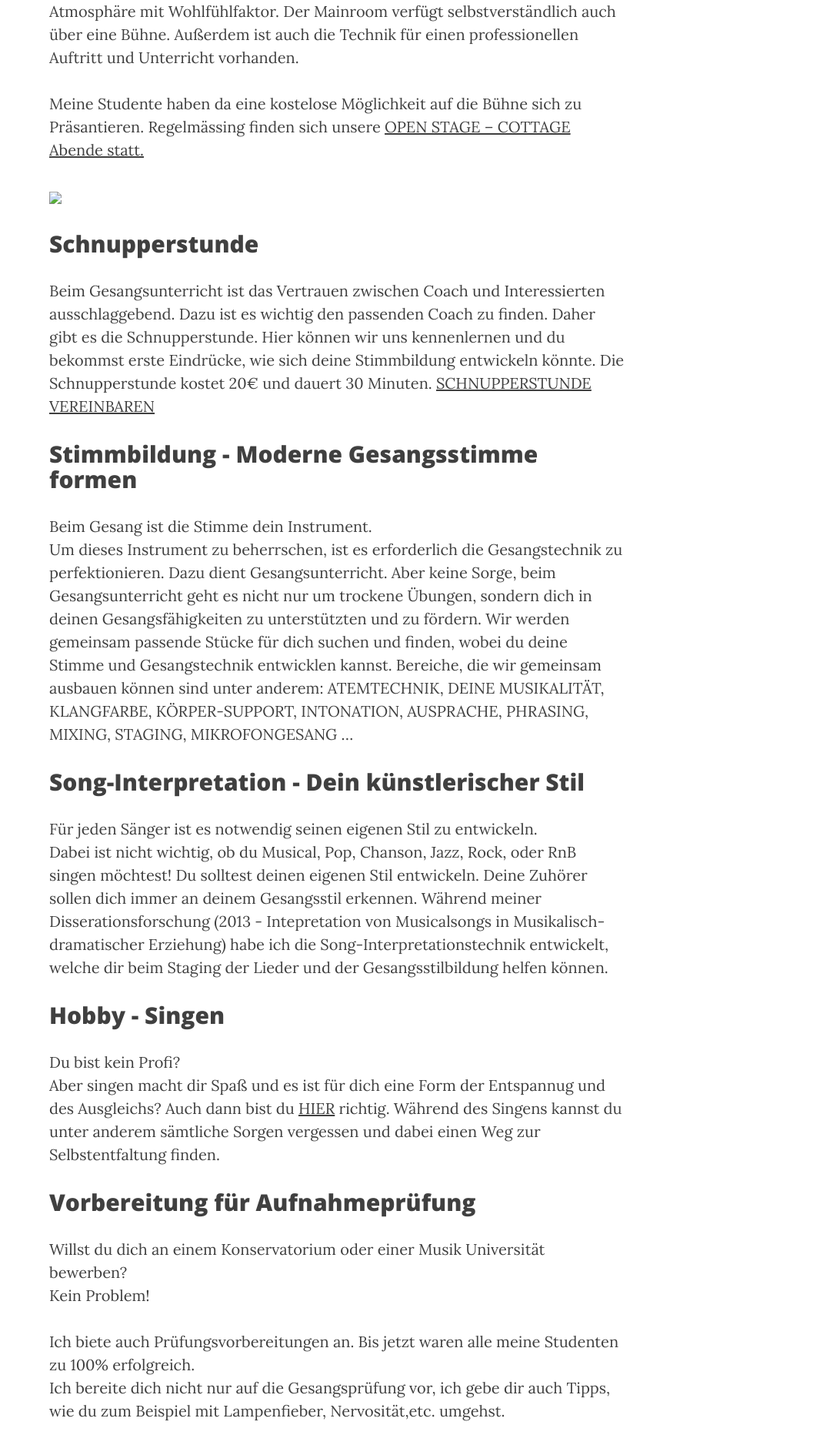
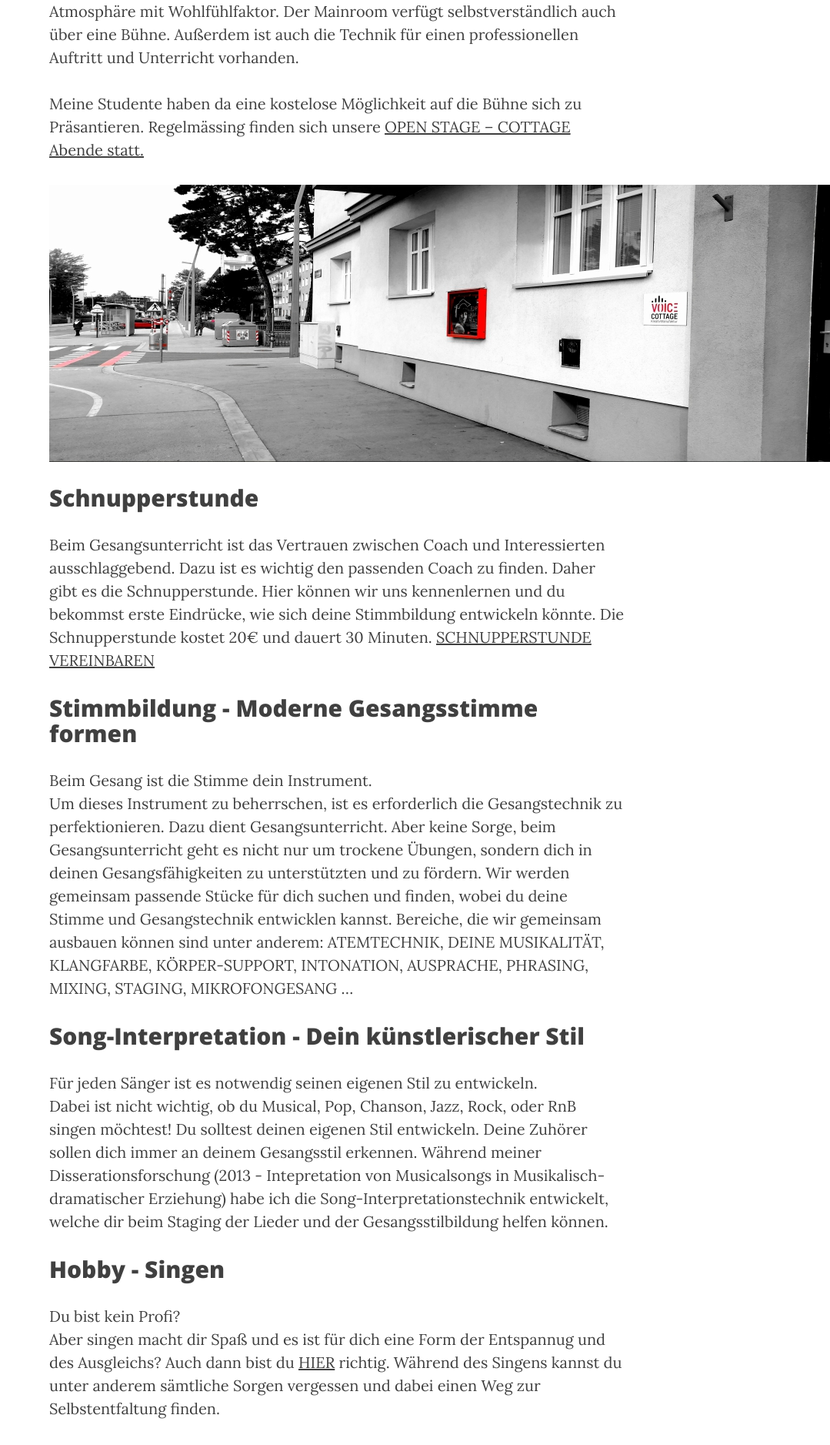
Before and after one commit to janhyza/gesangscoaching.at, a Jekyll site: the page built from projects/Gesangsunterricht - VoiceCottage-KreativManufaktur.md, in a window 1280 px wide. Shown: the part 1144-3021 px from the top of the page at 77% size, without its empty margins (201-1280 px from the left). Built offline with Jekyll 4.4.1, drawn with Linux system fonts in a browser that asks for light colours; nearby versions of some CDN libraries.

Commit message:
Update Gesangsunterricht - VoiceCottage-KreativManufaktur.md

```diff
--- a/projects/Gesangsunterricht - VoiceCottage-KreativManufaktur.md
+++ b/projects/Gesangsunterricht - VoiceCottage-KreativManufaktur.md
@@ -16,7 +16,7 @@ In VoiceCottage-KreativManufaktur bieten wir eine angenehme entspannte Atmosphä
 
 Meine Studente haben da eine kostelose Möglichkeit auf die Bühne sich zu Präsantieren. Regelmässing finden sich unsere [OPEN STAGE – COTTAGE Abende statt. ](http://voicecottage.at/events/)
 
-<img src="gesangscoaching.at/img/hedaer 2.jpg">
+<img src="http://gesangscoaching.at/img/hedaer 2.jpg"  >
 
 ## Schnupperstunde
 Beim Gesangsunterricht ist das Vertrauen zwischen Coach und Interessierten ausschlaggebend. Dazu ist es wichtig den passenden Coach zu finden. Daher gibt es die Schnupperstunde. Hier können wir uns kennenlernen und du bekommst erste Eindrücke, wie sich deine Stimmbildung entwickeln könnte. Die Schnupperstunde kostet 20€ und dauert 30 Minuten.  [SCHNUPPERSTUNDE VEREINBAREN ](http://gesangscoaching.at/contact/)
```
